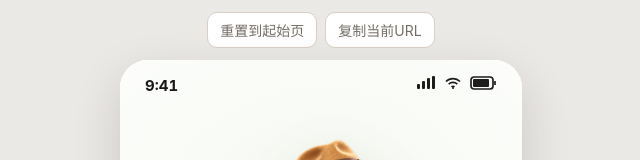
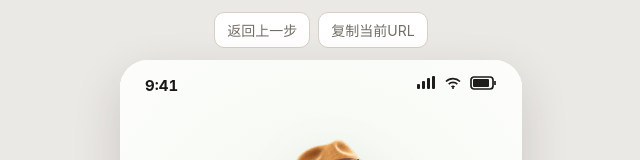
Before and after one commit to PROMISE515/YIOne, a React (Vite) app: page /register in a window 1280 px wide. Shown: the top 160 px of the page, without its empty margins (319-959 px from the left). Built offline with nearby package versions, Linux system fonts and the light colour scheme.

Commit message:
Make prototype toolbar return to previous in-app step

```diff
--- a/src/EntryFlow.jsx
+++ b/src/EntryFlow.jsx
@@ -42,9 +42,8 @@ function Splash({onNext}) {
   </section>;
 }
 
-function Register({onNext}) {
-  const [phone, setPhone] = useState('');
-  const [code, setCode] = useState('');
+function Register({onNext, draft, onDraftChange}) {
+  const {phone, code} = draft;
   const [showCode, setShowCode] = useState(false);
   const [error, setError] = useState('');
   const continueToSetup = event => {
@@ -59,8 +58,8 @@ function Register({onNext}) {
     <form className="entry-register-form" onSubmit={continueToSetup}>
       <h1>注册 YIOne</h1>
       <p>先认识你，再帮你找到合适的连接。</p>
-      <label>手机号<input type="tel" inputMode="numeric" autoComplete="tel" maxLength={11} placeholder="请输入手机号" value={phone} onChange={event => {setPhone(event.target.value.replace(/\D/g, ''));setError('')}}/></label>
-      <label>验证码<div className="entry-code-row"><input type="text" inputMode="numeric" maxLength={6} placeholder="输入验证码" value={code} onChange={event => {setCode(event.target.value.replace(/\D/g, ''));setError('')}}/><button type="button" onClick={() => setShowCode(true)}>获取验证码</button></div></label>
+      <label>手机号<input type="tel" inputMode="numeric" autoComplete="tel" maxLength={11} placeholder="请输入手机号" value={phone} onChange={event => {onDraftChange({...draft,phone:event.target.value.replace(/\D/g, '')});setError('')}}/></label>
+      <label>验证码<div className="entry-code-row"><input type="text" inputMode="numeric" maxLength={6} placeholder="输入验证码" value={code} onChange={event => {onDraftChange({...draft,code:event.target.value.replace(/\D/g, '')});setError('')}}/><button type="button" onClick={() => setShowCode(true)}>获取验证码</button></div></label>
       {showCode && <small className="entry-demo-code">演示验证码：123456（不会发送短信）</small>}
       {error && <small className="entry-error" role="alert">{error}</small>}
       <button className="entry-primary" type="submit">继续</button>
@@ -69,8 +68,8 @@ function Register({onNext}) {
   </section>;
 }
 
-function Collection({onComplete}) {
-  const [answers, setAnswers] = useState([]);
+function Collection({onComplete, initialAnswers = []}) {
+  const [answers, setAnswers] = useState(() => initialAnswers);
   const [mode, setMode] = useState('voice');
   const [muted, setMuted] = useState(false);
   const [voiceActive, setVoiceActive] = useState(true);
@@ -123,9 +122,9 @@ function Collection({onComplete}) {
   </section>;
 }
 
-export default function EntryFlow({step, onStep, onComplete}) {
+export default function EntryFlow({step, onStep, onComplete, initialAnswers, registerDraft, onRegisterDraftChange}) {
   const onRegister = () => onStep('register');
   if (step === 'welcome') return <Splash onNext={onRegister}/>;
-  if (step === 'register') return <Register onNext={() => onStep('setup')}/>;
-  return <Collection onComplete={onComplete}/>;
+  if (step === 'register') return <Register onNext={() => onStep('setup')} draft={registerDraft} onDraftChange={onRegisterDraftChange}/>;
+  return <Collection onComplete={onComplete} initialAnswers={initialAnswers}/>;
 }
--- a/src/main.jsx
+++ b/src/main.jsx
@@ -1,7 +1,7 @@
 import React,{useEffect,useState,useRef} from 'react';
 import {createRoot} from 'react-dom/client';
 import {validate,resolveHotspot} from './routing.js';
-import {pageFromPath,initialEntry,nextEntry,planReturnToWorkbench,stepsBackTo} from './navigation.js';
+import {pageFromPath,initialEntry,nextEntry,planReturnToWorkbench,planToolbarBack,stepsBackTo} from './navigation.js';
 import PrototypeViewer from './PrototypeViewer.jsx';
 import H5Pages from './H5Pages.jsx';
 import CallPages from './CallPages.jsx';
@@ -26,15 +26,18 @@ function App(){
  const [config,setConfig]=useState(null),[error,setError]=useState(''),[location,setLocation]=useState(window.location.pathname+window.location.search),[entry,setEntry]=useState(history.state),[message,setMessage]=useState(''),[copy,setCopy]=useState(false);const restore=useRef(null), positions=useRef(new Map()), changing=useRef(false), phoneScroll=useRef(null);
  const [onboardingComplete,setOnboardingComplete]=useState(()=>{try{return localStorage.getItem('yione-onboarding-complete')==='1'}catch{return false}});
  const [guideDismissed,setGuideDismissed]=useState(false);
+ const [registerDraft,setRegisterDraft]=useState({phone:'',code:''});
  const debug=new URLSearchParams(location.split('?')[1]).get('debug')==='1';
  const previewGuide=new URLSearchParams(location.split('?')[1]).get('onboarding')==='1';
  useEffect(()=>{fetch(`${appBase}routes.json`).then(r=>{if(!r.ok)throw Error('配置读取失败');return r.json();}).then(validate).then(c=>{if(window.location.pathname===appBase||window.location.pathname==='/'){let completed=false;try{completed=localStorage.getItem('yione-setup-complete')==='1'}catch{}if(completed)history.replaceState(initialEntry(c.startPage),'',`${prototypePath(c.startPage)}${window.location.search}`);else history.replaceState({entryFlow:true},'',`${appBase}welcome`);}else if(entryStepFromPath(window.location.pathname)){if(!history.state?.entryFlow)history.replaceState({entryFlow:true},'');}else if(!history.state?.prototype){history.replaceState(initialEntry(pageFromPath(window.location.pathname)),'');}setEntry(history.state);setLocation(window.location.pathname+window.location.search);setConfig(c);}).catch(e=>setError(e.message));
  history.scrollRestoration='manual';const pop=()=>{changing.current=true;restore.current=positions.current.get(history.state?.key)??history.state?.scroll??0;setEntry(history.state);setLocation(window.location.pathname+window.location.search);setMessage('');const y=restore.current;requestAnimationFrame(()=>{phoneScroll.current?.scrollTo(0,y);setTimeout(()=>{changing.current=false;},100);});};window.addEventListener('popstate',pop);return()=>window.removeEventListener('popstate',pop);},[]);
  function recordScroll(){if(history.state?.prototype&&!changing.current){const y=phoneScroll.current?.scrollTop||0;positions.current.set(history.state.key,y);history.replaceState({...history.state,scroll:y},'');}}
- function navigate(id,reset=false,context={},replace=false){if(!reset&&!replace&&id===pageFromPath(window.location.pathname))return;const y=phoneScroll.current?.scrollTop||0;positions.current.set(history.state?.key,y);history.replaceState({...history.state,scroll:y},'');changing.current=true;restore.current=0;const previous=history.state;const e=reset?initialEntry(id):replace?{...initialEntry(id),trail:[...(previous?.trail||[]).slice(0,-1),id],depth:previous?.depth||0,context}:nextEntry(previous,id,context);history[replace?'replaceState':'pushState'](e,'',`${prototypePath(id)}${debug?'?debug=1':''}`);setEntry(e);setLocation(window.location.pathname+window.location.search);setMessage('');phoneScroll.current?.scrollTo(0,0);setTimeout(()=>{changing.current=false;},100);}
- function navigateEntry(step){history.replaceState({entryFlow:true},'',`${appBase}${step}`);setEntry(history.state);setLocation(window.location.pathname);phoneScroll.current?.scrollTo(0,0)}
- function completeEntry(answers){const value=index=>answers[index]?.source==='text'?answers[index].value:'';try{localStorage.setItem('yione-setup-complete','1');localStorage.setItem('yione-intake',JSON.stringify(answers));localStorage.setItem('yione-self-profile',JSON.stringify({name:value(3)||'新朋友',bio:value(0),need:value(1),offer:value(2)}))}catch{}navigate('N68',true,{},true)}
+ function navigate(id,reset=false,context={},replace=false,metadata={}){if(!reset&&!replace&&id===pageFromPath(window.location.pathname))return;const y=phoneScroll.current?.scrollTop||0;positions.current.set(history.state?.key,y);history.replaceState({...history.state,scroll:y},'');changing.current=true;restore.current=0;const previous=history.state;const e={...(reset?initialEntry(id):replace?{...initialEntry(id),trail:[...(previous?.trail||[]).slice(0,-1),id],depth:previous?.depth||0,context}:nextEntry(previous,id,context)),...metadata};history[replace?'replaceState':'pushState'](e,'',`${prototypePath(id)}${debug?'?debug=1':''}`);setEntry(e);setLocation(window.location.pathname+window.location.search);setMessage('');phoneScroll.current?.scrollTo(0,0);setTimeout(()=>{changing.current=false;},100);}
+ function navigateEntry(step,answers){const next={entryFlow:true,...(answers?{entryAnswers:answers}:{})};history.replaceState(next,'',`${appBase}${step}`);setEntry(next);setLocation(window.location.pathname);phoneScroll.current?.scrollTo(0,0)}
+ function completeEntry(answers){const value=index=>answers[index]?.source==='text'?answers[index].value:'';try{localStorage.setItem('yione-setup-complete','1');localStorage.setItem('yione-intake',JSON.stringify(answers));localStorage.setItem('yione-self-profile',JSON.stringify({name:value(3)||'新朋友',bio:value(0),need:value(1),offer:value(2)}))}catch{}navigate('N68',true,{},true,{fromSetup:true,entryAnswers:answers})}
  const entryStep=entryStepFromPath(location.split('?')[0]);
+ const toolbarBackPlan=planToolbarBack(entry,entryStep);
+ function toolbarBack(){if(toolbarBackPlan.mode==='history')history.back();else if(toolbarBackPlan.mode==='entry')navigateEntry(toolbarBackPlan.step,toolbarBackPlan.answers)}
  const page=config?.pages.find(p=>p.id===pageFromPath(location.split('?')[0]));
  const showGuide=page?.id==='N68'&&!debug&&!guideDismissed&&(!onboardingComplete||previewGuide);
  function finishGuide(){try{localStorage.setItem('yione-onboarding-complete','1')}catch{}setOnboardingComplete(true);setGuideDismissed(true)}
@@ -48,6 +51,6 @@ function App(){
  const Viewer=page?.id==='N57'?PostDetailPage:page?.id==='B01'?BubbleSettings:h5Ids.includes(page?.id)?H5Pages:callIds.includes(page?.id)?CallPages:groupIds.includes(page?.id)?GroupChatPages:postIds.includes(page?.id)?PostComposerPages:personaFlowIds.includes(page?.id)?PersonaFlowPages:structureIds.includes(page?.id)?StructurePages:sidebarIds.includes(page?.id)?SidebarSettingsPages:PrototypeViewer;
  function click(h){const action=resolveHotspot(h);if(!action){if(debug)setMessage(`目标待确认：${h.label}。${h.reason}`);return;}if(action.action==='local')return;if(h.historyMode==='return-to-workbench'){const plan=planReturnToWorkbench(history.state);if(plan.mode==='back')history.go(-plan.steps);else navigate(plan.page,false,{},true);return;}if(action.action==='back'){if(['N35','N36'].includes(page.id)){const steps=stepsBackTo(history.state,'N34');if(steps>0)history.go(-steps);else navigate('N34',true,{},true);}else if(history.state?.depth>0)history.back();else navigate(page.back?.fallback||config.startPage,true);}else navigate(action.target,false,h.context||{},h.historyMode==='replace');}
  function apply(c){validate(c);setConfig(c);setMessage('配置已应用，请导出保存。');}
- return <><div className="toolbar"><button onClick={()=>config&&navigate(config.startPage,true)}>重置到起始页</button><button onClick={async()=>{try{await navigator.clipboard.writeText(window.location.href);setCopy(false);}catch{setCopy(true);}}}>复制当前URL</button>{copy&&<input aria-label="手动复制URL" readOnly value={window.location.href} onFocus={e=>e.target.select()}/>}</div>{error?<p role="alert">{error}</p>:!config?<p className="loading">加载原型…</p>:entryStep?<div className="layout"><PhoneShell ref={phoneScroll}><EntryFlow step={entryStep} onStep={navigateEntry} onComplete={completeEntry}/></PhoneShell></div>:!page?<p role="alert">页面不存在，请重置到起始页。</p>:<div className={debug?'layout debugging':'layout'}><PhoneShell ref={phoneScroll} onScroll={recordScroll} shortcut={workbenchPageIds.has(page.id)?null:()=>navigate('N34')} overlay={showGuide?<FirstVisitGuide onComplete={finishGuide}/>:null}><Viewer key={page.id} page={page} entry={entry} debug={debug} onHotspot={click} onLoad={()=>{if(restore.current!==null){phoneScroll.current?.scrollTo(0,restore.current);restore.current=null;}}}/></PhoneShell>{debug&&<DebugWorkbench config={config} page={page} entry={entry} onApply={c=>{validate(c);apply(c);}} message={message}/>}</div>}</>;
+ return <><div className="toolbar"><button type="button" onClick={toolbarBack} disabled={!config||toolbarBackPlan.mode==='none'}>返回上一步</button><button onClick={async()=>{try{await navigator.clipboard.writeText(window.location.href);setCopy(false);}catch{setCopy(true);}}}>复制当前URL</button>{copy&&<input aria-label="手动复制URL" readOnly value={window.location.href} onFocus={e=>e.target.select()}/>}</div>{error?<p role="alert">{error}</p>:!config?<p className="loading">加载原型…</p>:entryStep?<div className="layout"><PhoneShell ref={phoneScroll}><EntryFlow step={entryStep} onStep={navigateEntry} onComplete={completeEntry} initialAnswers={entry?.entryAnswers} registerDraft={registerDraft} onRegisterDraftChange={setRegisterDraft}/></PhoneShell></div>:!page?<p role="alert">页面不存在，请返回上一步。</p>:<div className={debug?'layout debugging':'layout'}><PhoneShell ref={phoneScroll} onScroll={recordScroll} shortcut={workbenchPageIds.has(page.id)?null:()=>navigate('N34')} overlay={showGuide?<FirstVisitGuide onComplete={finishGuide}/>:null}><Viewer key={page.id} page={page} entry={entry} debug={debug} onHotspot={click} onLoad={()=>{if(restore.current!==null){phoneScroll.current?.scrollTo(0,restore.current);restore.current=null;}}}/></PhoneShell>{debug&&<DebugWorkbench config={config} page={page} entry={entry} onApply={c=>{validate(c);apply(c);}} message={message}/>}</div>}</>;
 }
 createRoot(document.getElementById('root')).render(<App/>);
--- a/src/navigation.js
+++ b/src/navigation.js
@@ -3,3 +3,11 @@ export function initialEntry(page){return {prototype:true,key:crypto.randomUUID(
 export function nextEntry(previous,page,context={}){return {...initialEntry(page),trail:[...(previous?.trail||[]),page],depth:(previous?.depth||0)+1,context};}
 export function stepsBackTo(entry,page){const trail=entry?.trail||[];const index=trail.lastIndexOf(page);return index<0?0:trail.length-1-index;}
 export function planReturnToWorkbench(entry){const trail=entry?.trail||[];let index=trail.lastIndexOf('N34');while(index>=2&&trail[index-1]==='N27'&&trail[index-2]==='N34')index-=2;const steps=index<0?0:trail.length-1-index;return steps>0&&steps<=(entry?.depth||0)?{mode:'back',steps}:{mode:'replace',page:'N34'};}
+export function planToolbarBack(entry,entryStep){
+ if(entryStep==='setup')return {mode:'entry',step:'register'};
+ if(entryStep==='register')return {mode:'entry',step:'welcome'};
+ if(entryStep==='welcome')return {mode:'none'};
+ if((entry?.depth||0)>0)return {mode:'history'};
+ if(entry?.fromSetup)return {mode:'entry',step:'setup',answers:entry.entryAnswers||[]};
+ return {mode:'none'};
+}
--- a/src/ui-system.css
+++ b/src/ui-system.css
@@ -513,6 +513,7 @@ body {
   background: var(--yi-color-surface);
   color: var(--yi-color-text-secondary);
 }
+.toolbar button:disabled { opacity: .45; cursor:default; }
 
 @media (max-width: 430px) {
   :root { --yi-page-gutter: 20px; }
```
Also changed, not shown: 1 other file (tests, documents, lock files or other folders).
